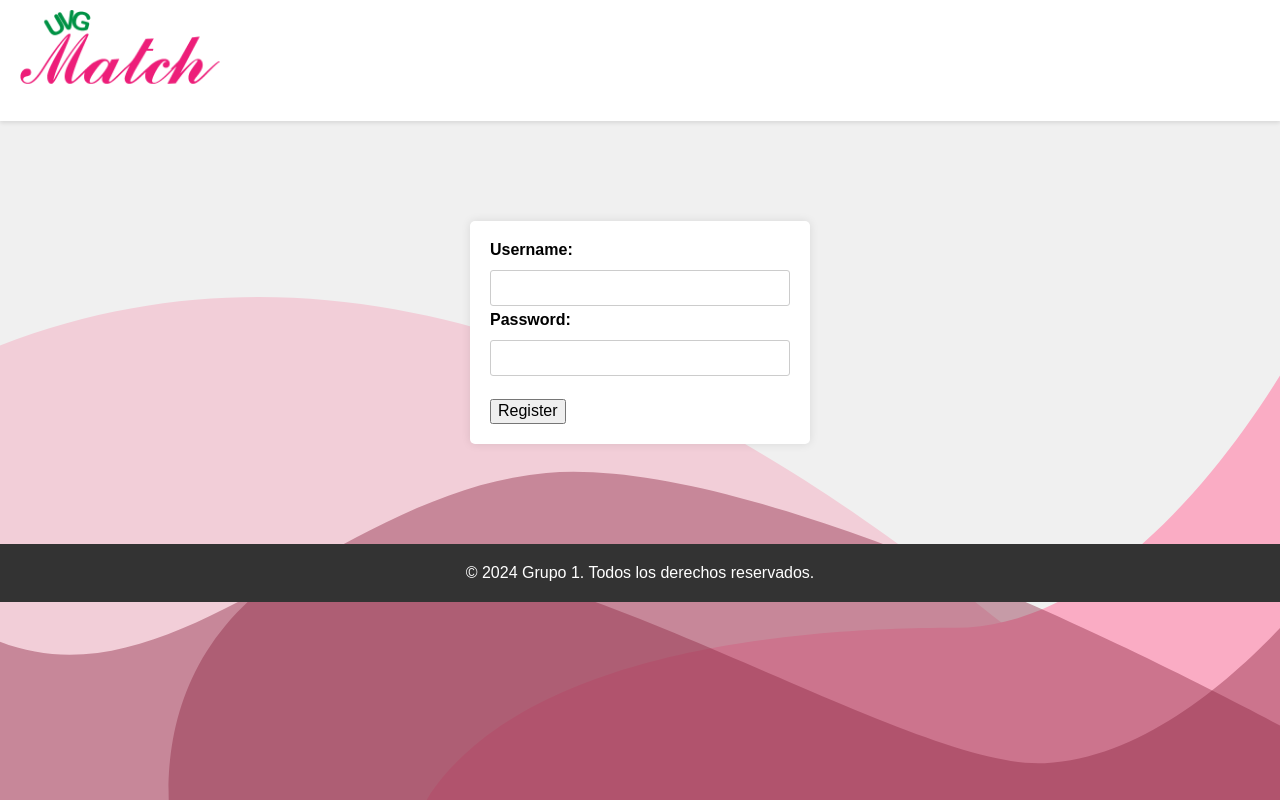
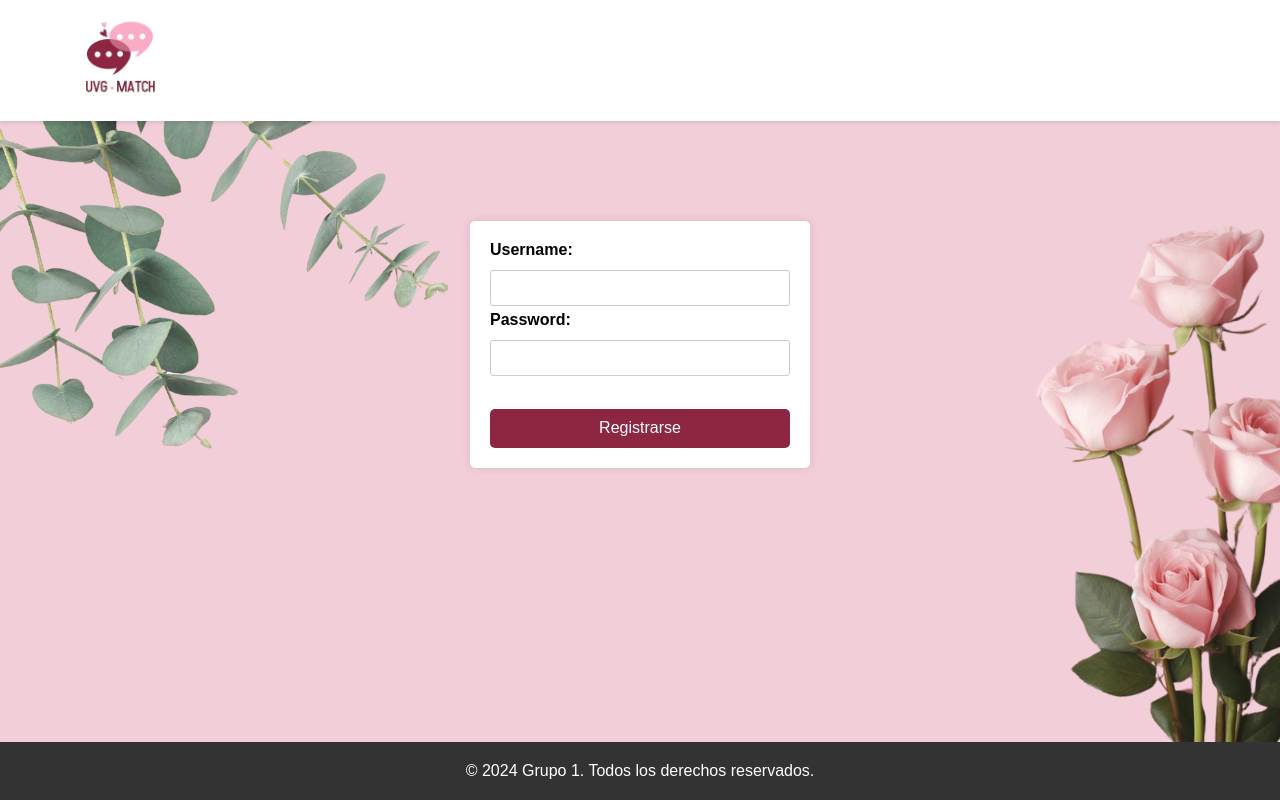
Before and after one commit to cru23110/uvg_match, a Flask app: page /register in a window 1280 px wide. Run offline with Flask 3, Linux system fonts and the light colour scheme; some libraries are stand-ins or nearby versions.

Commit message:
Frontend of Register.html updated

```diff
--- a/templates/register.html
+++ b/templates/register.html
@@ -1,24 +1,29 @@
 <!DOCTYPE html>
 <html lang="en">
+
 <head>
     <meta charset="UTF-8">
     <meta name="viewport" content="width=device-width, initial-scale=1.0">
     <title>Register</title>
-    <link rel="stylesheet" href="https://cdnjs.cloudflare.com/ajax/libs/normalize/8.0.1/normalize.min.css" integrity="sha512-NhSC1YmyruXifcj/KFRWoC561YpHpc5Jtzgvbuzx5VozKpWvQ+4nXhPdFgmx8xqexRcpAglTj9sIBWINXa8x5w==" crossorigin="anonymous" referrerpolicy="no-referrer" />
+    <link rel="stylesheet" href="https://cdnjs.cloudflare.com/ajax/libs/normalize/8.0.1/normalize.min.css"
+        integrity="sha512-NhSC1YmyruXifcj/KFRWoC561YpHpc5Jtzgvbuzx5VozKpWvQ+4nXhPdFgmx8xqexRcpAglTj9sIBWINXa8x5w=="
+        crossorigin="anonymous" referrerpolicy="no-referrer" />
     <script src="https://kit.fontawesome.com/1bcb8b5e39.js" crossorigin="anonymous"></script>
     <link rel="stylesheet" href="../static/css/style.css">
     <link rel="stylesheet" href="../static/css/login.css">
 </head>
-<body>
+
+<body class="login-page">
+    <div class="page-container">
         <!-- ------- Header ------- -->
         <header class="header">
             <div class="logo-container">
                 <a href="/" class="logo-link">
-                <img src="../static/img/uvg_match.png" alt="Logo">
+                    <img src="../static/img/UVG_match2.png" alt="Logo">
                 </a>
             </div>
         </header>
-
+        <div class="content-wrap">
             <!-- ------- Form ------- -->
             <div class="login-container">
                 <form action="/register" method="POST">
@@ -26,18 +31,19 @@
                     <input type="text" id="username" name="username"><br>
                     <label for="password">Password:</label><br>
                     <input type="password" id="password" name="password"><br><br>
-            <input type="submit" value="Register">
+                    <button type="submit">Registrarse</button>
                 </form>
             </div>
-
+        </div>
         <!-- ------- Footer ------- -->
         <footer>
             <div class="footer-container">
                 <p>&copy; 2024 Grupo 1. Todos los derechos reservados.</p>
             </div>
         </footer>
-
+    </div>
     <!-- ------- Scripts ------- -->
 
 </body>
+
 </html>
```
Lines whose indentation alone changed are shown as unchanged.
